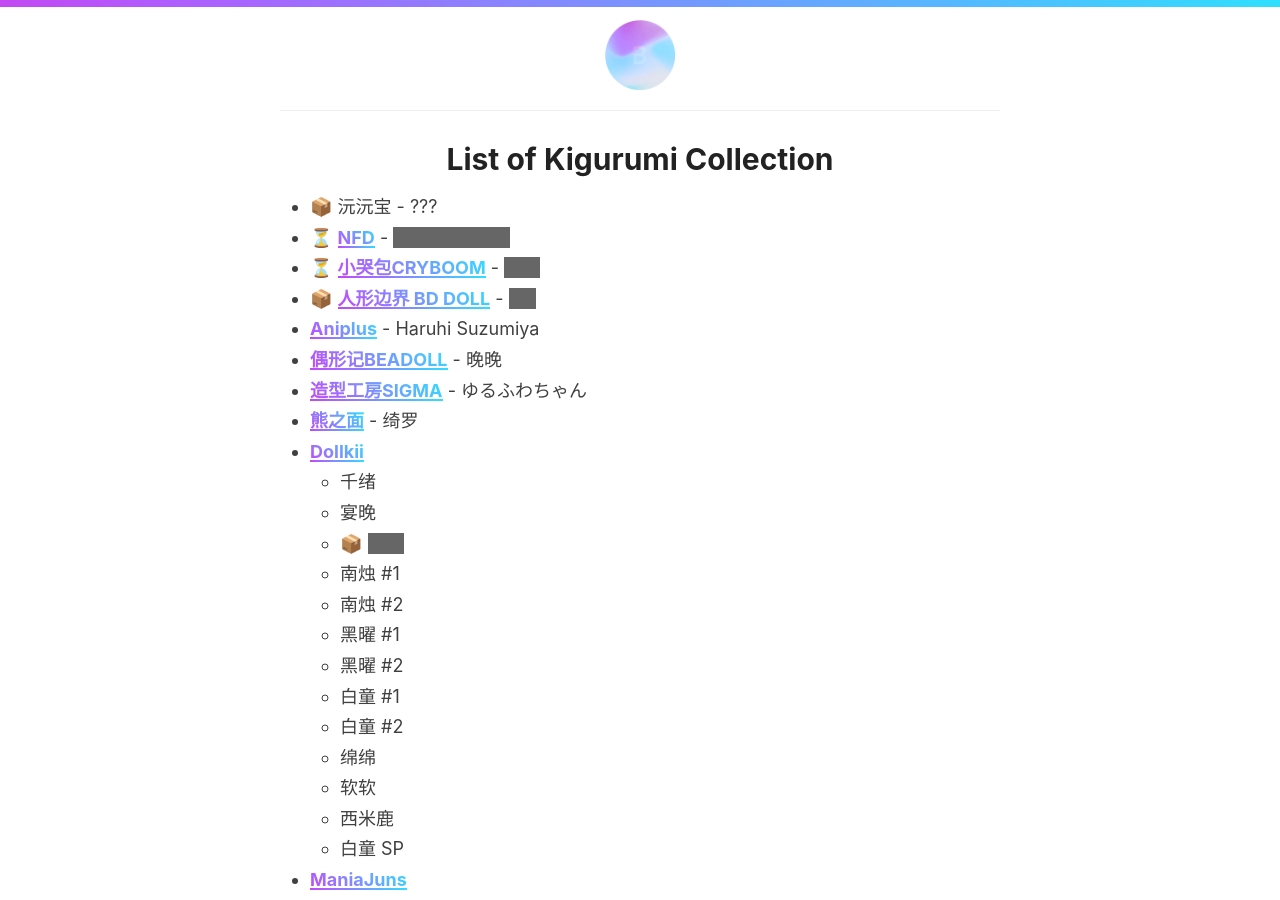
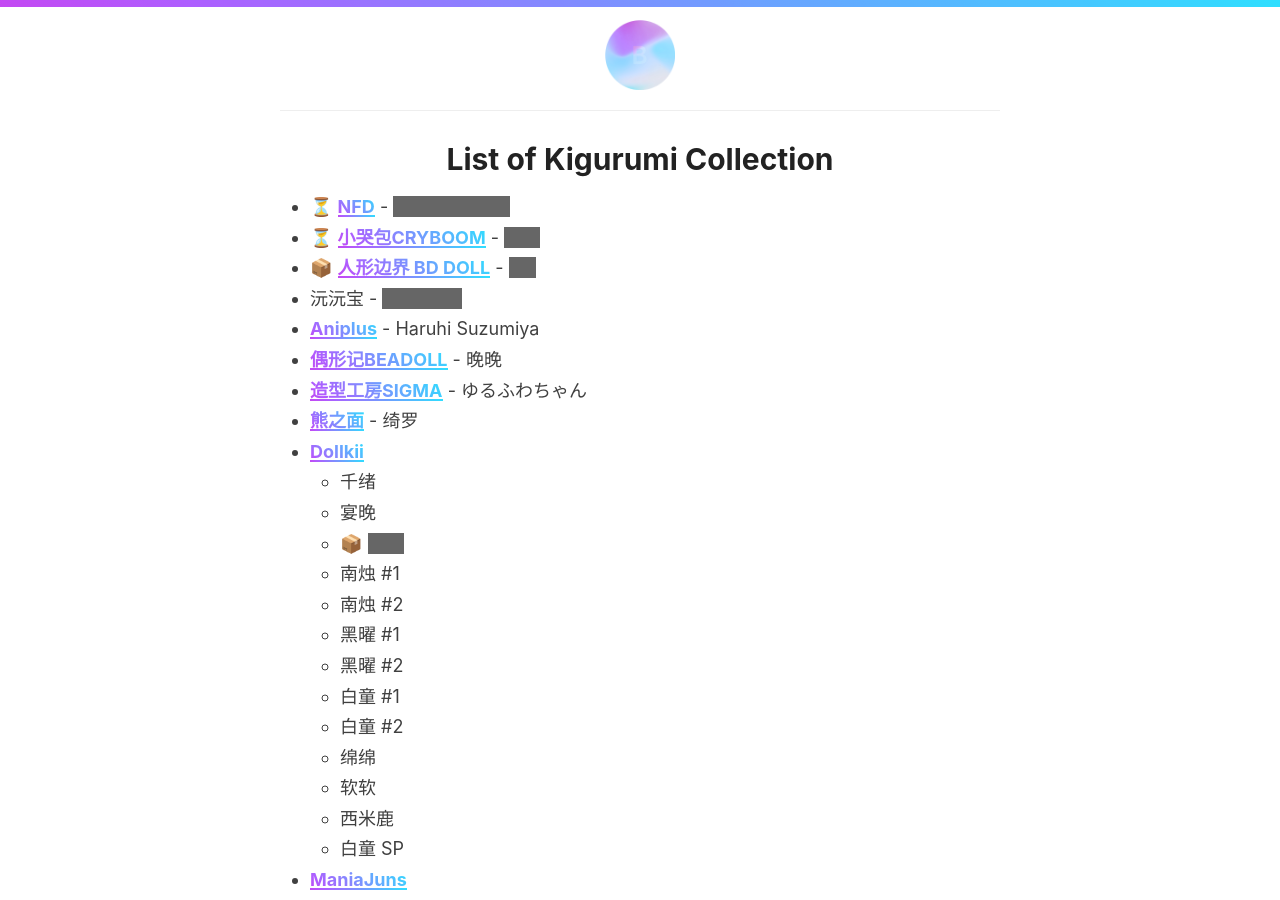
Before and after one commit to 98827ddb7e5a2c2e261912a23d9251d6/98827ddb7e5a2c2e261912a23d9251d6.github.io, a Jekyll site: the page built from _pages/kig-list.md, in a window 1280 px wide and 900 px high. Built offline with Jekyll 4.4.1, drawn with Linux system fonts in a browser that asks for light colours.

Commit message:
- kig not kig arrived

```diff
--- a/_pages/kig-list.md
+++ b/_pages/kig-list.md
@@ -4,10 +4,10 @@
 permalink: /kig-list/
 ---
 
-- 📦 沅沅宝 - ???
 - ⏳ [NFD](https://twitter.com/NewfacedolL){:target="_blank" rel="noopener"} - <span class="hidden-text">Hatsune Miku<span>
 - ⏳ [小哭包CRYBOOM](https://www.xiaohongshu.com/user/profile/6119a23a000000000100084f){:target="_blank" rel="noopener"} - <span class="hidden-text">白化<span>
 - 📦 [人形边界 BD DOLL](https://m.weibo.cn/u/5215795871){:target="_blank" rel="noopener"} - <span class="hidden-text">???<span>
+- 沅沅宝 - <span class="hidden-text">unnamed<span>
 - [Aniplus](https://twitter.com/KFY_Aniplus){:target="_blank" rel="noopener"} - Haruhi Suzumiya
 - [偶形记BEADOLL](https://weibo.com/u/7734682449){:target="_blank" rel="noopener"} - 晚晚
 - [造型工房SIGMA](https://www.buildupstudiosigma.com){:target="_blank" rel="noopener"} - ゆるふわちゃん
```
